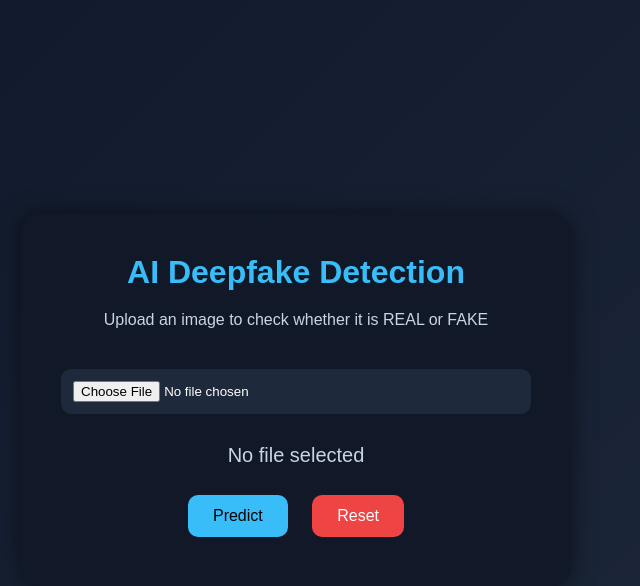
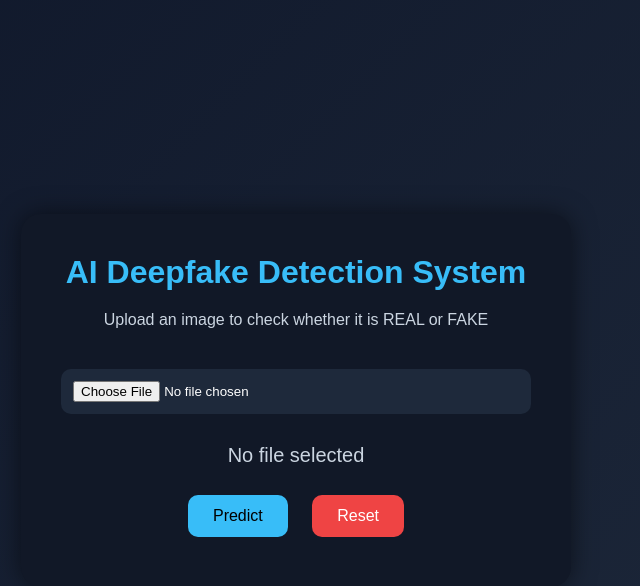
Before and after one commit to MahimaKamble/Deepfake-MLOps-Project, a Flask app: page / in a window 1280 px wide. Shown: the top 586 px of the page, without its empty margins (344-984 px from the left). Run offline with Flask 3, Linux system fonts and the light colour scheme; parts of the project's set-up code (start-up, migrations or seed data) failed here and were passed over.

Commit message:
Updated application title

```diff
--- a/src/app.py
+++ b/src/app.py
@@ -103,3 +103,4 @@ if __name__ == "__main__":
    # automatic trigger test
    # polling test
    #Final test
+   # Test
--- a/src/templates/index.html
+++ b/src/templates/index.html
@@ -118,7 +118,7 @@
 
     <div class="container">
 
-        <h1>AI Deepfake Detection</h1>
+        <h1>AI Deepfake Detection System</h1>
 
         <p>
             Upload an image to check whether it is REAL or FAKE
```
Also changed, not shown: 2 other files.
